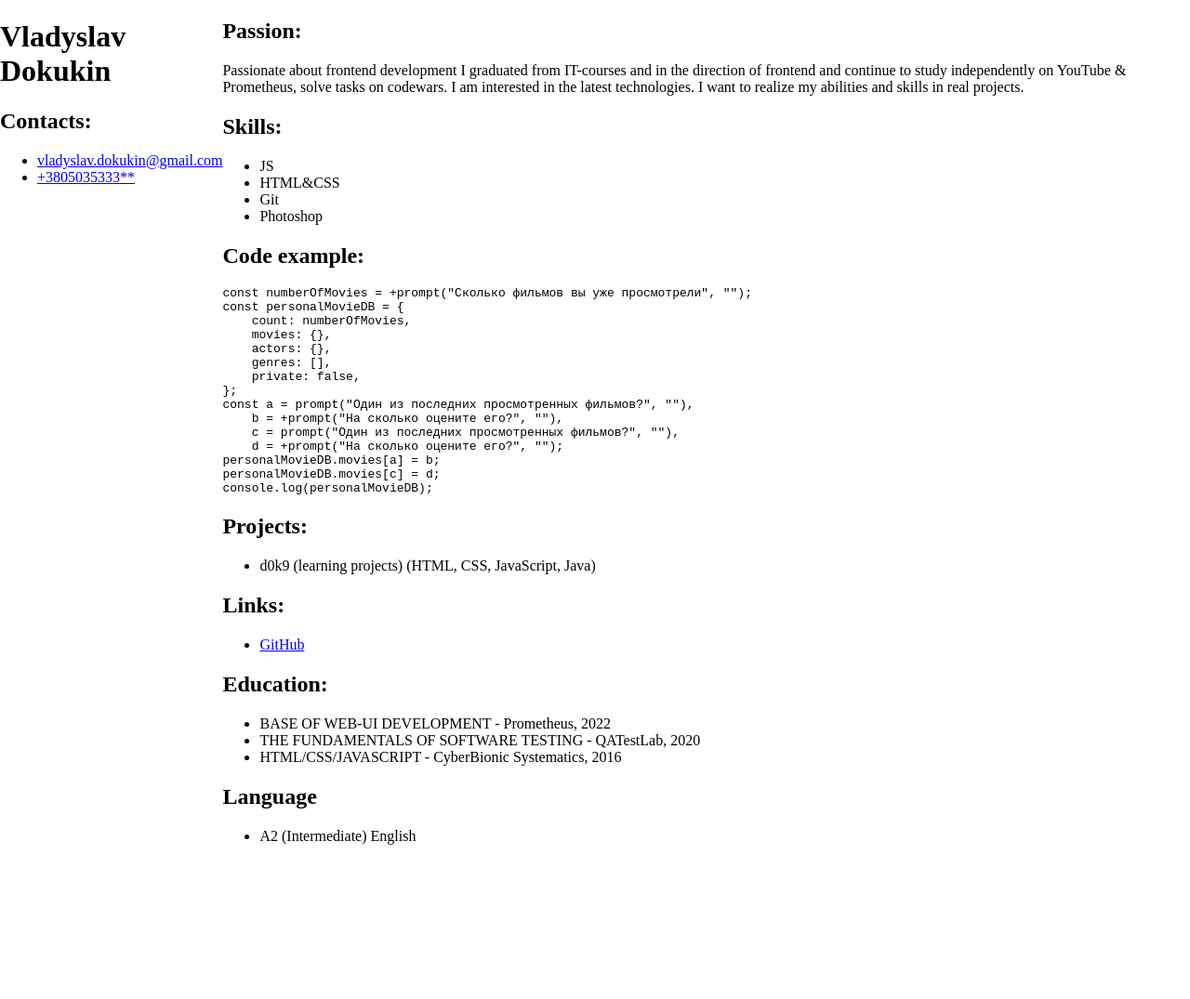
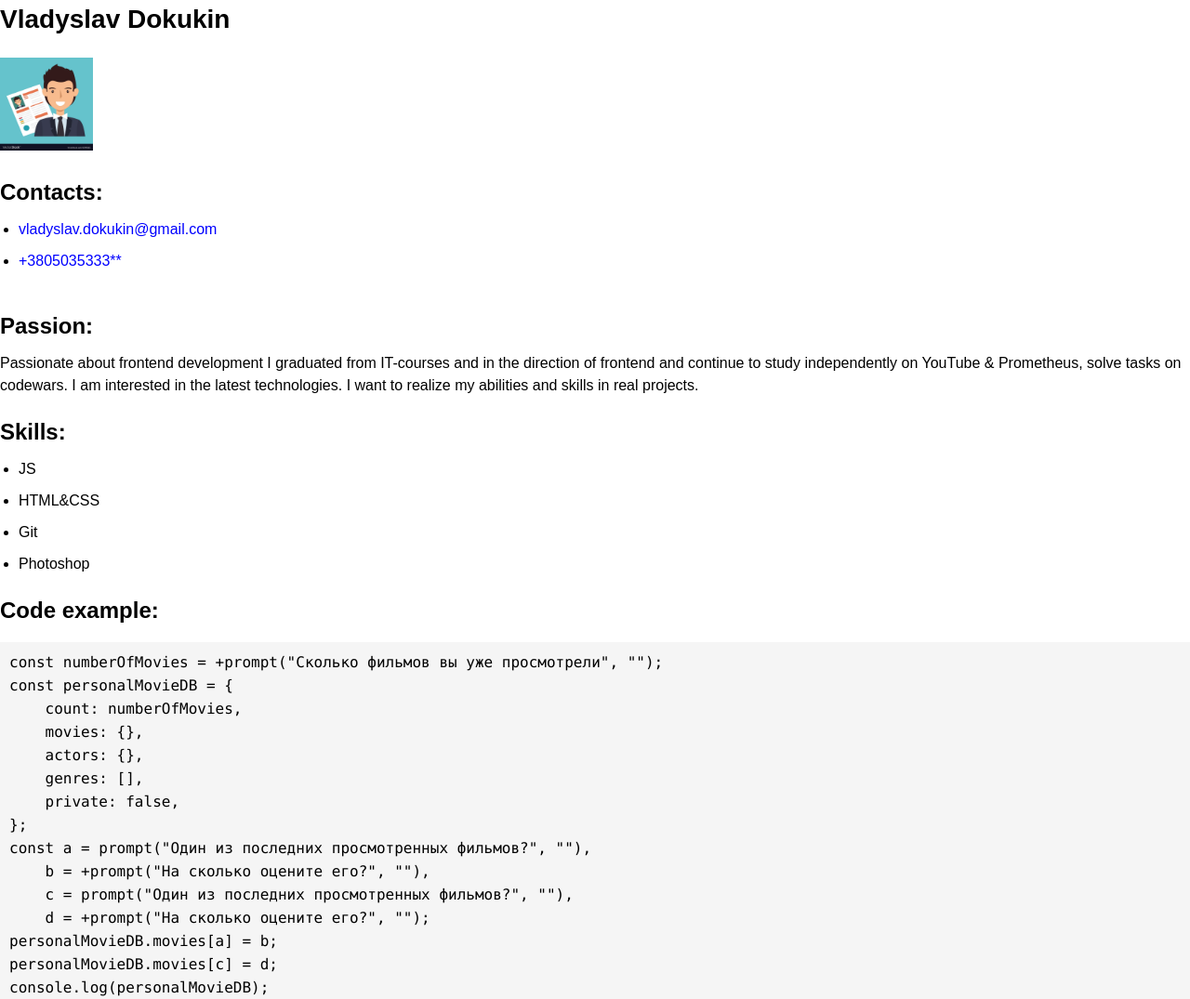
Before and after one commit to d0k9/rsschool-cv, a plain HTML site: page index.html in a window 1280 px wide. Shown: the top 1075 px of the page at 93% size. Before the commit the page ends 925 px from the top, so only its background shows below. Drawn offline with Linux system fonts and the light colour scheme.

Commit message:
feat: add CSS-styles

```diff
--- a/index.html
+++ b/index.html
@@ -12,6 +12,7 @@
 <body>
     <header>
         <h1>Vladyslav Dokukin</h1>
+        <img src="avatar.webp" class="avatar" alt=""my_avatar">
         <h2>Contacts:</h2>
         <ul>
             <li>
--- a/style.css
+++ b/style.css
@@ -1,5 +1,85 @@
-body {
+body, h1, h2, h3, h4, h5, h6, p, ul, li {
     margin: 0;
     padding: 0;
-    display: flex;
-}
+  }
+
+  body {
+    font-family: Arial, sans-serif;
+    font-size: 16px;
+    line-height: 1.5;
+  }
+
+  h1 {
+    font-size: 28px;
+    font-weight: bold;
+    margin-bottom: 20px;
+  }
+
+  .avatar {
+    width: 100px;
+    height: 100px;
+  }
+
+  h2 {
+    font-size: 24px;
+    font-weight: bold;
+    margin: 20px 0 10px;
+  }
+
+  ul {
+    list-style-type: disc;
+    margin-left: 20px;
+    margin-bottom: 20px;
+  }
+
+  li {
+    margin-bottom: 10px;
+  }
+
+  a {
+    color: #0000FF;
+    text-decoration: none;
+  }
+
+  a:hover {
+    text-decoration: underline;
+  }
+
+  header {
+    margin-bottom: 40px;
+  }
+
+  main {
+    margin-bottom: 40px;
+  }
+
+  pre {
+    background-color: #F5F5F5;
+    padding: 10px;
+    margin-bottom: 20px;
+    overflow-x: auto;
+  }
+
+  code {
+    font-family: Consolas, monospace;
+  }
+
+  footer {
+    text-align: center;
+    padding: 20px;
+    background-color: #EEE;
+  }
+
+  @media (max-width: 768px) {
+    body {
+      font-size: 14px;
+    }
+
+    h1 {
+      font-size: 24px;
+    }
+
+    h2 {
+      font-size: 20px;
+    }
+  }
```
Also changed, not shown: avatar.webp (added).
